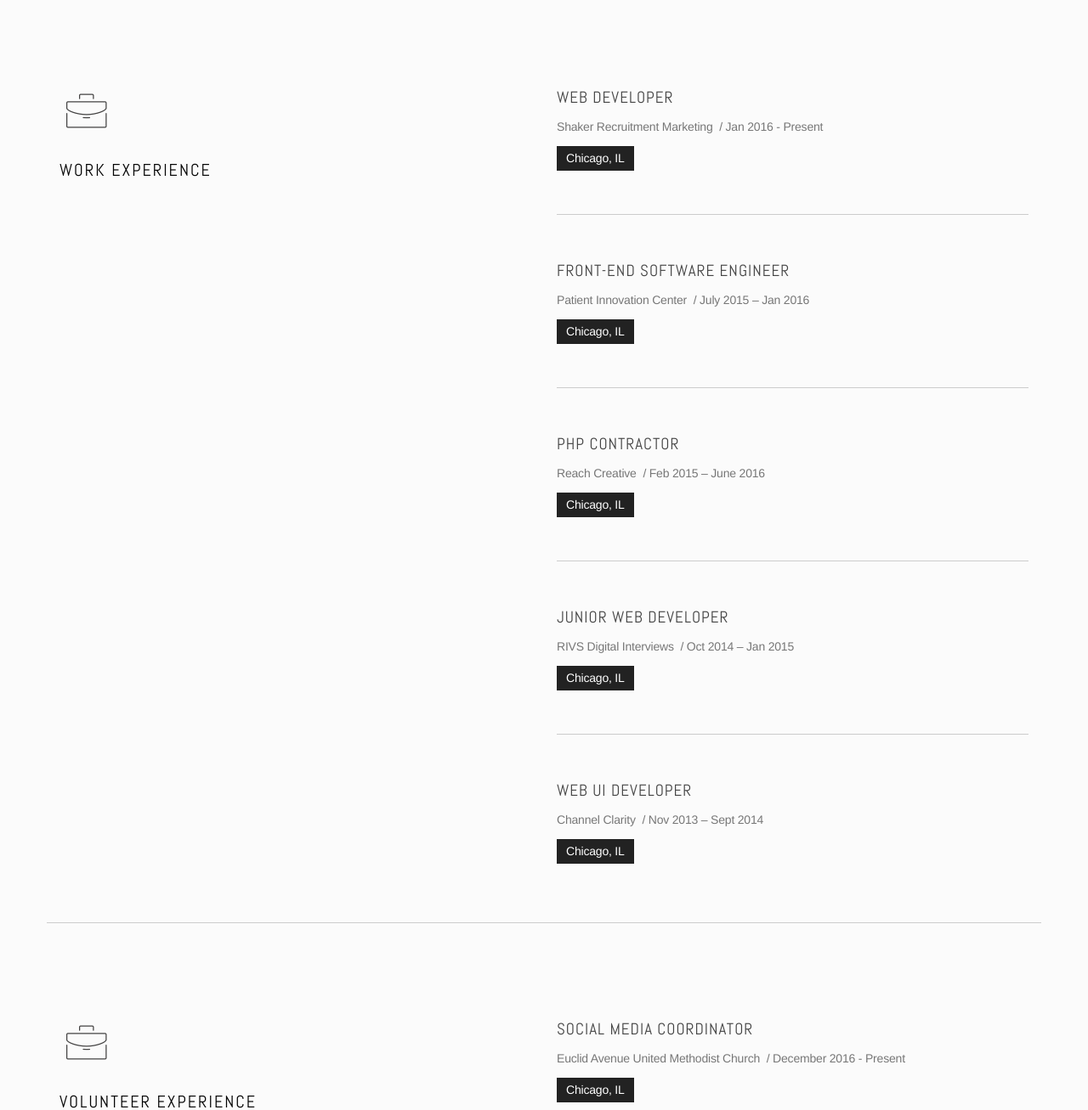
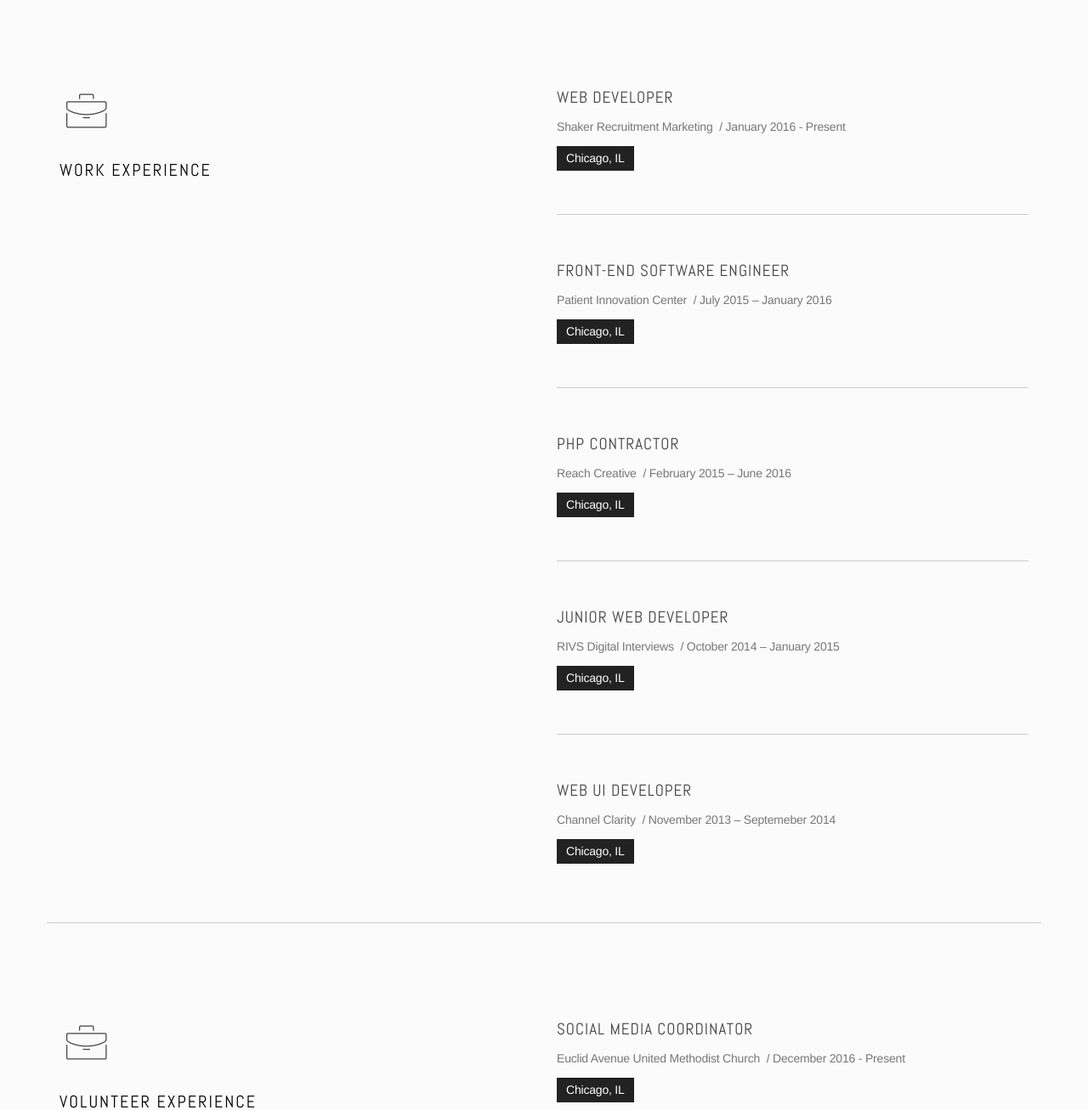
Before and after one commit to smithsa/smithsa, a plain HTML site: page index.html in a window 1280 px wide. Shown: the part 2780-4087 px from the top of the page at 85% size. Drawn offline with Linux system fonts and the light colour scheme; some packages are replaced by stand-ins of ours; a web font is replaced by a local one.

Commit message:
adding files

```diff
--- a/index.html
+++ b/index.html
@@ -426,35 +426,35 @@
                <div class="col-md-6 col-sm-6">
                   <article>
                      <h3>Web Developer</h3>
-                     <p class="info-line"><span>Shaker Recruitment Marketing</span>  /  Jan 2016 - Present</p>
+                     <p class="info-line"><span>Shaker Recruitment Marketing</span>  /  January 2016 - Present</p>
                      <p class="years">Chicago, IL</p>
                      <div class="divider"></div>
       <!--                <p>Lorem ipsum dolor sit amet, ea doming epicuri iudicabit nam, te usu virtute placerat. Purto brute disputando cu est, eam dicam soluta ei. Vel dicam vivendo accusata ei.</p> -->
                   </article>
                   <article>
                      <h3>Front-end Software Engineer</h3>
-                     <p class="info-line"><span>Patient Innovation Center</span>  /  July 2015 – Jan 2016 </p>
+                     <p class="info-line"><span>Patient Innovation Center</span>  /  July 2015 – January 2016 </p>
                      <p class="years">Chicago, IL</p>
                      <div class="divider"></div>
                      <!-- <p>Lorem ipsum dolor sit amet, ea doming epicuri iudicabit nam, te usu virtute placerat. Purto brute disputando cu est, eam dicam soluta ei. Vel dicam vivendo accusata ei.</p> -->
                   </article>
                   <article>
                      <h3>PHP Contractor</h3>
-                     <p class="info-line"><span>Reach Creative</span>  /  Feb 2015 – June 2016</p>
+                     <p class="info-line"><span>Reach Creative</span>  /  February 2015 – June 2016</p>
                      <p class="years">Chicago, IL</p>
                      <div class="divider"></div>
                      <!-- <p>Lorem ipsum dolor sit amet, ea doming epicuri iudicabit nam, te usu virtute placerat. Purto brute disputando cu est, eam dicam soluta ei. Vel dicam vivendo accusata ei.</p> -->
                   </article>
                   <article>
                      <h3>Junior Web Developer</h3>
-                     <p class="info-line"><span>RIVS Digital Interviews</span>  /  Oct 2014 – Jan 2015</p>
+                     <p class="info-line"><span>RIVS Digital Interviews</span>  /  October 2014 – January 2015</p>
                      <p class="years">Chicago, IL</p>
                      <div class="divider"></div>
                     <!--  <p>Lorem ipsum dolor sit amet, ea doming epicuri iudicabit nam, te usu virtute placerat. Purto brute disputando cu est, eam dicam soluta ei. Vel dicam vivendo accusata ei.</p> -->
                   </article>
                   <article>
                      <h3>Web UI Developer</h3>
-                     <p class="info-line"><span>Channel Clarity</span>  /  Nov 2013 – Sept 2014</p>
+                     <p class="info-line"><span>Channel Clarity</span>  /  November 2013 – Septemeber 2014</p>
                      <p class="years">Chicago, IL</p>
                      <!-- <div class="divider"></div> -->
              <!--         <p>Lorem ipsum dolor sit amet, ea doming epicuri iudicabit nam, te usu virtute placerat. Purto brute disputando cu est, eam dicam soluta ei. Vel dicam vivendo accusata ei.</p> -->
@@ -476,7 +476,7 @@
                      </article>
                      <article>
                         <h3>Childcare Provider</h3>
-                        <p class="info-line"><span>Sarah's Inn</span>  /  Auguts 2016 - Present</p>
+                        <p class="info-line"><span>Sarah's Inn</span>  /  August 2016 - Present</p>
                         <p class="years">Chicago, IL</p>
                         <div class="divider"></div>
                  <!--        <p>Lorem ipsum dolor sit amet, ea doming epicuri iudicabit nam, te usu virtute placerat. Purto brute disputando cu est, eam dicam soluta ei. Vel dicam vivendo accusata ei.</p> -->
```
